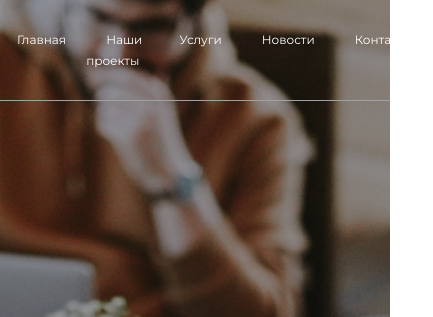
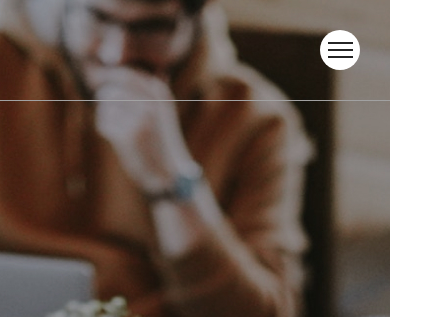
Before and after one commit to ITalik-gr/IT-company, a plain HTML site: page src/index.html in a window 390 px wide. Shown: the top 317 px of the page, 433 px wide, since content can reach past the window. Drawn offline with Linux system fonts and the light colour scheme; a script that the page names is missing.

Commit message:
Added initial version of hamburger menu

```diff
--- a/src/index.html
+++ b/src/index.html
@@ -18,6 +18,11 @@
         <li class="nav__list__item"><a href="#">Новости</a></li>
         <li class="nav__list__item"><a href="#">Контакты</a></li>
       </ul>
+      <div class="nav__menu">
+        <a href="#" class="nav__menu__btn">
+          <span></span>
+        </a>
+      </div>
     </div>
     <div class="header__text">
       <div class="header__subtitle">
--- a/src/sass/base/_media.scss
+++ b/src/sass/base/_media.scss
@@ -388,4 +388,14 @@
       }
     }
   }
+  .nav {
+    justify-content: flex-end;
+    padding-right: 30px;
+    &__list {
+      display: none;
+    }
+    &__menu {
+      display: block;
+    }
+  }
 }
--- a/src/sass/block/_header.scss
+++ b/src/sass/block/_header.scss
@@ -33,6 +33,51 @@
   display: flex;
   justify-content: center;
   align-items: center;
+  &__menu {
+    display: none;
+    &__btn {
+      background: #fff;
+      display: block;
+      width: 40px;
+      height: 40px;
+      border-radius: 50%;
+      position: relative;
+      span {
+        position: absolute;
+        height: 2px;
+        width: 25px;
+        background: rgb(36, 36, 36);
+        top: 50%;
+        margin-top: -1px;
+        left: 50%;
+        margin-left: -12.5px;
+        &::before {
+          position: absolute;
+          height: 2px;
+          width: 25px;
+          background: rgb(36, 36, 36);
+          top: 50%;
+          margin-top: -1px;
+          left: 50%;
+          margin-left: -12.5px;
+          content: '';
+          transform: translateY(7px);
+        }
+        &:after {
+          position: absolute;
+          height: 2px;
+          width: 25px;
+          background: rgb(36, 36, 36);
+          top: 50%;
+          margin-top: -1px;
+          left: 50%;
+          margin-left: -12.5px;
+          content: '';
+          transform: translateY(-7px);
+        }
+      }
+    }
+  }
   &__list {
     list-style-type: none;
     display: flex;
```
Also changed, not shown: css/menu.min.css (added), src/css/style.min.css, 2 other files.
